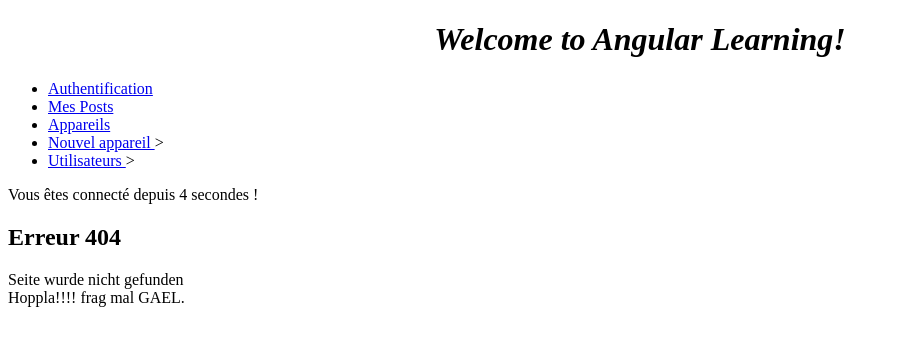
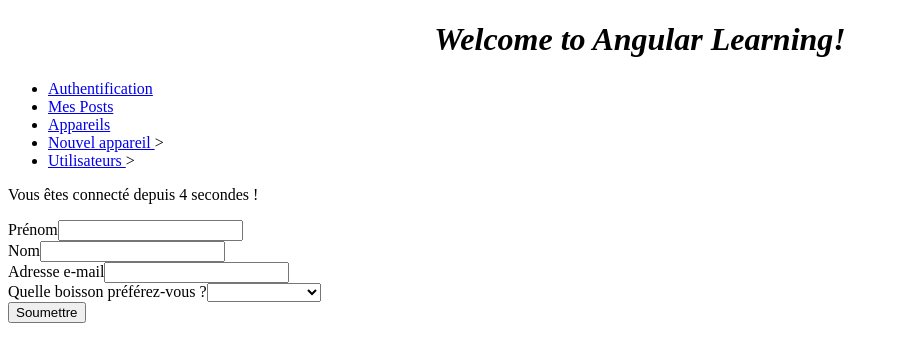
Before and after one commit to gaelBo/my_blogAngular1, an Angular app: page /new-user in a window 1280 px wide. Before the commit this address led to /not-found. Shown: the top 362 px of the page, without its empty margins (0-899 px from the left). Built offline with nearby package versions, Linux system fonts and the light colour scheme.

Commit message:
Build a form with FormBuilder

```diff
--- a/src/app/app.module.ts
+++ b/src/app/app.module.ts
@@ -19,6 +19,7 @@
 import { FourOhFourComponent } from './four-oh-four/four-oh-four.component';
 import { EditAppareilComponent } from './edit-appareil/edit-appareil.component';
 import { UserListComponent } from './user-list/user-list.component';
+import { NewUserComponent } from './new-user/new-user.component';
 
 /**
  * canActivate permmettra donc de proteger la page appareil
@@ -31,6 +32,8 @@
   {path: 'edit', canActivate:[AuthGuard], component:EditAppareilComponent},
   { path: 'auth', component: AuthComponent },
   { path: 'users', component: UserListComponent },
+  { path: 'new-user', component: NewUserComponent },
+
   { path: 'posts', component: PostListItemComponentComponent },
   { path: '', component: AppareilViewComponent },
   { path: 'not-found', component:FourOhFourComponent },
@@ -48,7 +51,8 @@
     SingleAppareilComponent,
     FourOhFourComponent,
     EditAppareilComponent,
-    UserListComponent
+    UserListComponent,
+    NewUserComponent
   ],
   imports: [
     BrowserModule,
--- /dev/null
+++ b/src/app/new-user/new-user.component.html
@@ -0,0 +1,28 @@
+<div class="col-sm-8 col-sm-offset-2">
+  <!-- la property binding [formGroup]="userForm"
+  permet de lien notre template au typescript-->
+    <form [formGroup]="userForm" (ngSubmit)="onSubmitForm()">
+      <div class="form-group">
+        <label for="firstName">Prénom</label>
+        <input type="text" id="firstName" class="form-control" formControlName="firstName">
+      </div>
+      <div class="form-group">
+        <label for="lastName">Nom</label>
+        <input type="text" id="lastName" class="form-control" formControlName="lastName">
+      </div>
+      <div class="form-group">
+        <label for="email">Adresse e-mail</label>
+        <input type="text" id="email" class="form-control" formControlName="email">
+      </div>
+      <div class="form-group">
+        <label for="drinkPreference">Quelle boisson préférez-vous ?</label>
+        <select id="drinkPreference" class="form-control" formControlName="drinkPreference">
+          <option value="jus d\'orange">Jus d'orange</option>
+          <option value="jus de mangue">Jus de mangue</option>
+        </select>
+      </div>
+      <!-- le button Submit appel l'evenemnt ngSubmit qui
+      lui appel onSubmitForm()-->
+      <button type="submit" class="btn btn-primary">Soumettre</button>
+    </form>
+  </div>
--- /dev/null
+++ b/src/app/new-user/new-user.component.ts
@@ -0,0 +1,50 @@
+import { Component, OnInit } from '@angular/core';
+import {FormBuilder, FormGroup} from '@angular/forms';
+import {UserService} from '../services/user.service';
+import {Router } from '@angular/router';
+import { User} from '../models/User.model';
+
+@Component({
+  selector: 'app-new-user',
+  templateUrl: './new-user.component.html',
+  styleUrls: ['./new-user.component.css']
+})
+export class NewUserComponent implements OnInit {
+
+  //Un formulaire réactif est de type  FormGroup ,
+  // et il regroupe plusieurs  FormControl
+  userForm:FormGroup;
+
+  //FormBuilder() sera appelé pour la construction de NewUser
+  constructor(private formBuilder:FormBuilder,
+              private userService:UserService,
+              private router: Router) { }
+
+  ngOnInit() {
+    //creation du formulaire reactif
+    this.initForm();
+  }
+
+  //creer formGroup grace a Builder
+  initForm(){
+    this.userForm = this.formBuilder.group({
+      firstName: '',
+      lastName: '',
+      email: '',
+      drinkPreference: ''
+    });
+  }
+
+  onSubmitForm() {
+    const formValue = this.userForm.value;
+    const newUser = new User(
+      formValue['firstName'],
+      formValue['lastName'],
+      formValue['email'],
+      formValue['drinkPreference']
+    );
+    this.userService.addUser(newUser);
+    this.router.navigate(['/users']);
+  }
+
+}
--- a/src/app/services/user.service.ts
+++ b/src/app/services/user.service.ts
@@ -4,7 +4,7 @@
 export class UserService {
   //private users: User[];
   private users: User[] = [
-    new User('Will', 'Alexander', 'will@will.com', 'jus d\'orange', ['coder', 'boire du café'])
+    new User('Gael', 'will', 'gael@will.com', 'jus d\'orange', ['coder', 'boire du café'])
 ];
   userSubject = new Subject<User[]>();
 
--- a/src/app/user-list/user-list.component.html
+++ b/src/app/user-list/user-list.component.html
@@ -9,4 +9,5 @@
         <span *ngFor="let hobby of user.hobbies">{{ hobby }} - </span>
       </p>
     </li>
+    <a routerLink="/new-user"> Nouvel Utilisateur</a>
   </ul>
--- a/src/app/user-list/user-list.component.ts
+++ b/src/app/user-list/user-list.component.ts
@@ -17,11 +17,17 @@
   constructor(private userService:UserService) { }
 
   ngOnInit() {
+    /*
+    Ce component très simple souscrit au Subject dans  UserService
+    et le déclenche pour en récupérer les informations
+    et les rendre disponibles au template
+    */
     this.userSubscription=this.userService.userSubject.subscribe(
       (users:User[])=>{
         this.users=users;
       }
     );
+    //rend dispo au template
     this.userService.emitUsers();
   }
 
```
Also changed, not shown: src/app/new-user/new-user.component.css (added), 1 other file (tests, documents, lock files or other folders).
